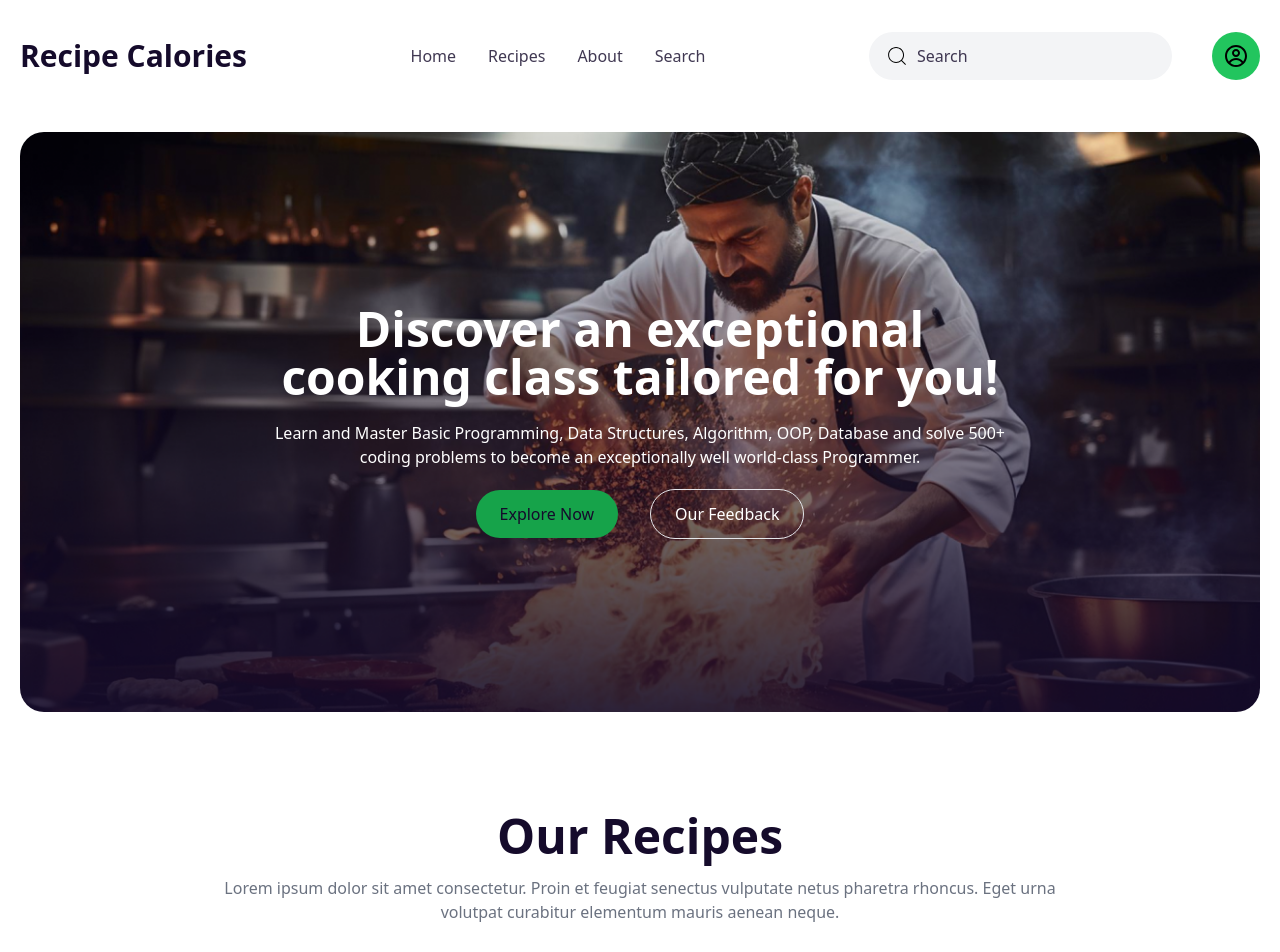
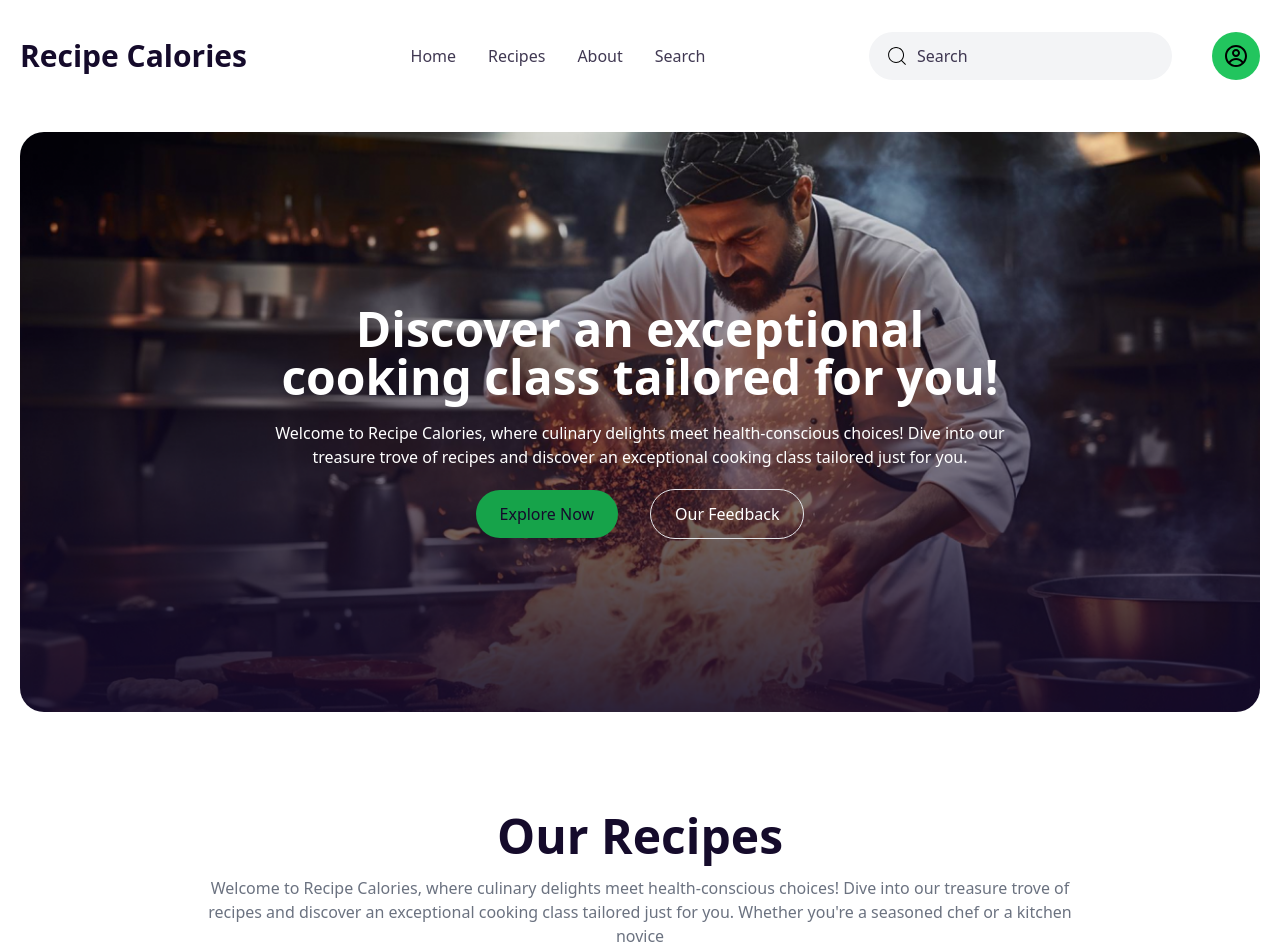
Before and after one commit to jakareya76/chefs-table, a React (Vite) app: page / in a window 1280 px wide. Shown: the top 952 px of the page. Built offline with nearby package versions, Linux system fonts and the light colour scheme.

Commit message:
remove lorem text and use meaning full text

```diff
--- a/src/components/Banner.jsx
+++ b/src/components/Banner.jsx
@@ -10,9 +10,9 @@ const Banner = () => {
             Discover an exceptional cooking class tailored for you!
           </h2>
           <p className="my-5">
-            Learn and Master Basic Programming, Data Structures, Algorithm, OOP,
-            Database and solve 500+ coding problems to become an exceptionally
-            well world-class Programmer.
+            Welcome to Recipe Calories, where culinary delights meet
+            health-conscious choices! Dive into our treasure trove of recipes
+            and discover an exceptional cooking class tailored just for you.
           </p>
           <div className="flex items-center justify-center gap-8">
             <button className="px-6 py-3 text-[#150B2B] font-medium bg-green-600 rounded-full">
--- a/src/components/Recipes.jsx
+++ b/src/components/Recipes.jsx
@@ -46,10 +46,11 @@ const Recipes = () => {
     <div className="container py-20 mx-auto">
       <div className="mb-10 text-center">
         <h2 className="text-5xl font-bold text-[#150B2B]">Our Recipes</h2>
-        <p className="my-4 text-gray-500">
-          Lorem ipsum dolor sit amet consectetur. Proin et feugiat senectus
-          vulputate netus pharetra rhoncus. Eget urna <br /> volutpat curabitur
-          elementum mauris aenean neque.
+        <p className="my-4 text-gray-500 max-w-[900px] mx-auto">
+          Welcome to Recipe Calories, where culinary delights meet
+          health-conscious choices! Dive into our treasure trove of recipes and
+          discover an exceptional cooking class tailored just for you. Whether
+          you're a seasoned chef or a kitchen novice
         </p>
       </div>
 
```
